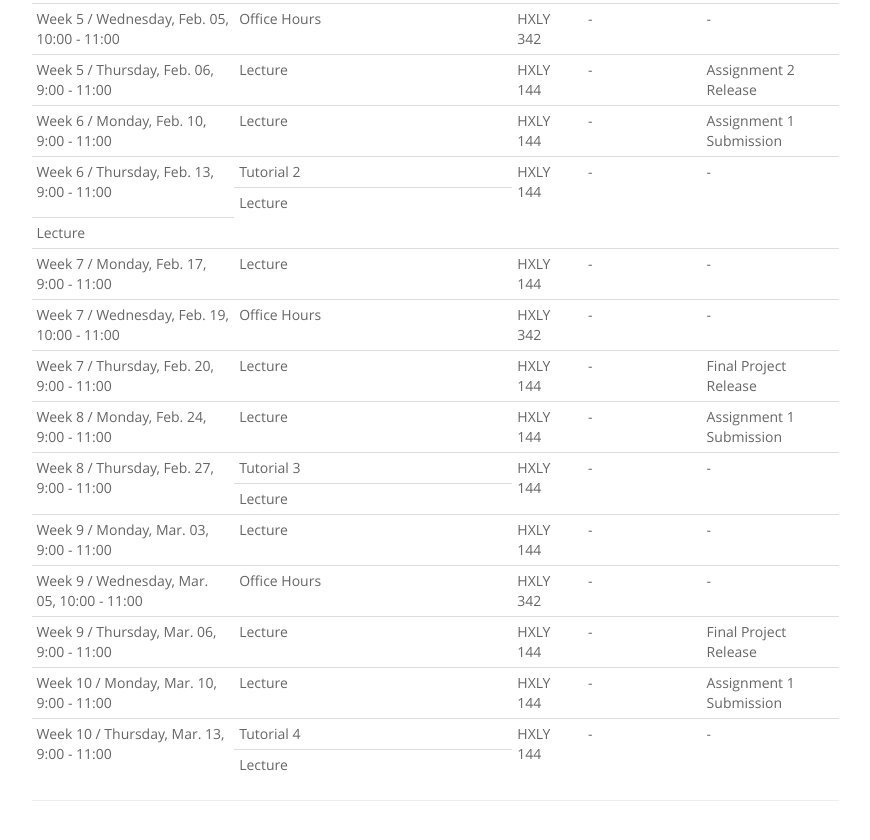
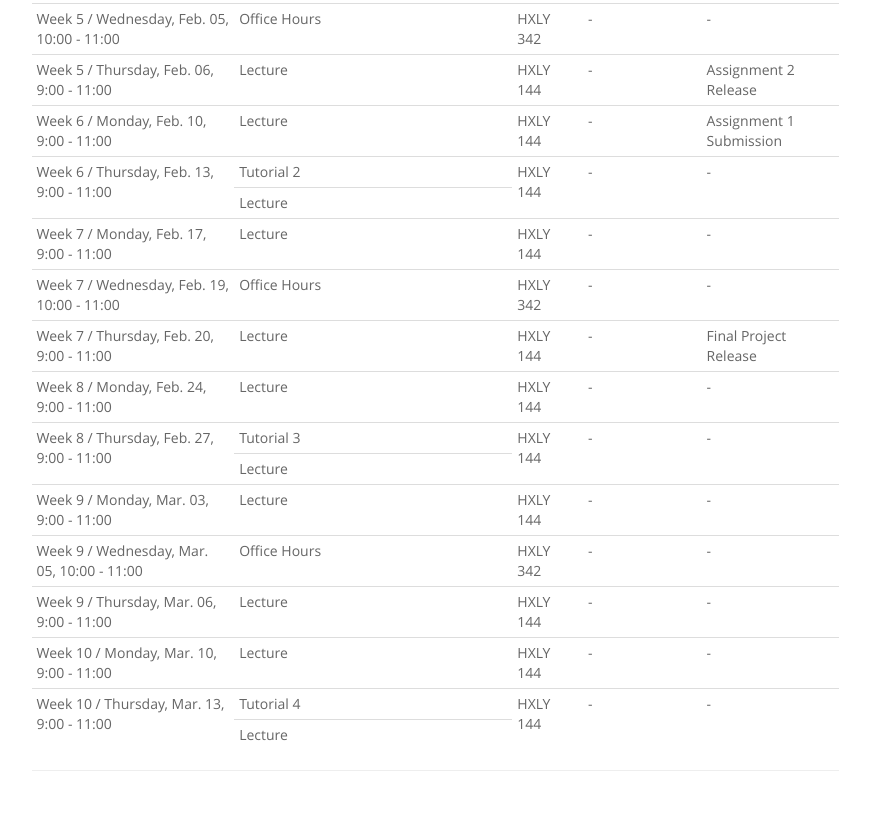
Before and after one commit to NEMLCourse/nemlcourse.github.io, a plain HTML site: page schedule.html in a window 1280 px wide. Shown: the part 1131-1971 px from the top of the page, without its empty margins (346-1216 px from the left). Drawn offline with nearby package versions, Linux system fonts and the light colour scheme; some packages are replaced by stand-ins of ours; files whose address does not match are found by name.

Commit message:
Fixed schedule issues

```diff
--- a/schedule.html
+++ b/schedule.html
@@ -480,9 +480,6 @@ div.tocify {
   <td align="left">Lecture</td>
 </tr>
 <tr class="odd">
-  <td align="left">Lecture</td>
-</tr>
-<tr class="odd">
   <td  align="left">Week 7 / Monday, Feb. 17, 9:00 - 11:00</td>
   <td align="left">Lecture</td>
   <td  align="left">HXLY 144</td>
@@ -508,7 +505,7 @@ div.tocify {
   <td align="left">Lecture</td>
   <td  align="left">HXLY 144</td>
   <td  align="left">-</td>
-  <td  align="left">Assignment 1 Submission</td>
+  <td  align="left">-</td>
 </tr>
 <tr class="odd">
   <td  align="left" rowspan="2">Week 8 / Thursday, Feb. 27, 9:00 - 11:00</td>
@@ -539,15 +536,14 @@ div.tocify {
   <td align="left">Lecture</td>
   <td  align="left">HXLY 144</td>
   <td  align="left">-</td>
-  <td  align="left">Final Project Release</td>
+  <td  align="left">-</td>
 </tr>
-
 <tr class="odd">
   <td  align="left">Week 10 / Monday, Mar. 10, 9:00 - 11:00</td>
   <td align="left">Lecture</td>
   <td  align="left">HXLY 144</td>
   <td  align="left">-</td>
-  <td  align="left">Assignment 1 Submission</td>
+  <td  align="left">-</td>
 </tr>
 <tr class="odd">
   <td  align="left" rowspan="2">Week 10 / Thursday, Mar. 13, 9:00 - 11:00</td>
```
